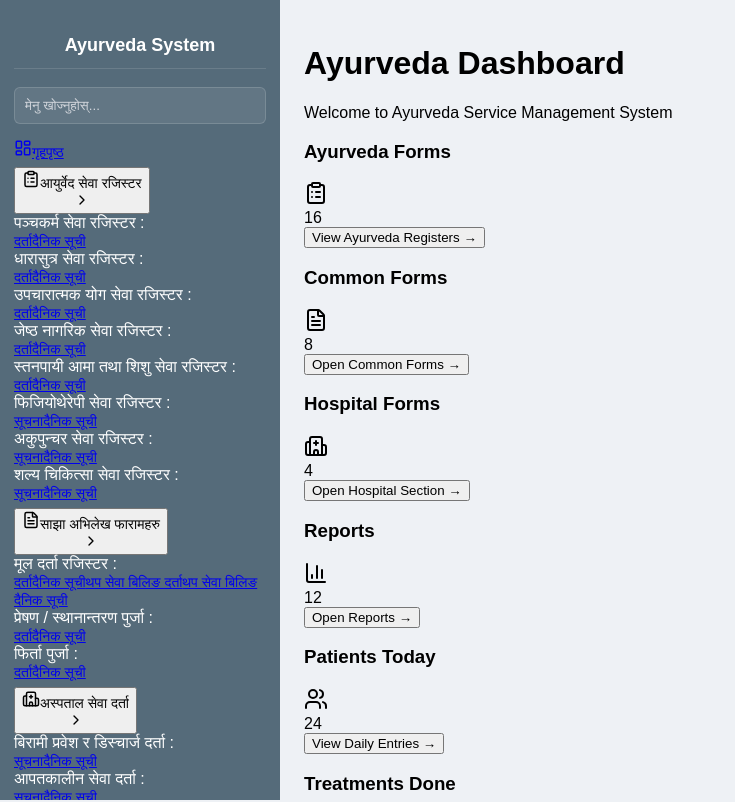
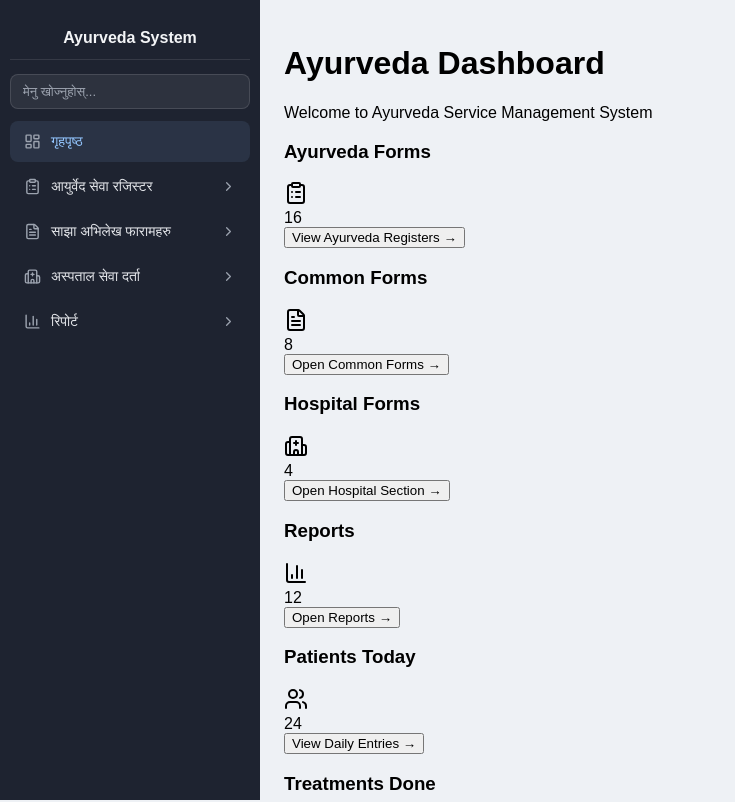
Before and after one commit to CodeBySushant/Ayurveda, a React (Vite) app in the folder frontend/: page /dashboard in a window 1280 px wide. Shown: the top 802 px of the page, without its empty margins (0-735 px from the left). Built offline with nearby package versions, Linux system fonts and the light colour scheme; the HTML template or start-up script is replaced by a standard one.

Commit message:
Sidebar Modified with Modern Design

```diff
--- a/frontend/src/App.css
+++ b/frontend/src/App.css
@@ -15,10 +15,10 @@ body {
 
 /* Sidebar */
 .sidebar {
-  width: 280px;
-  background: #556b7a;
+  width: 260px;
+  background: #1e2330;
   color: white;
-  padding: 20px 14px;
+  padding: 16px 10px;
   overflow-y: auto;
   height: 100vh;
   position: fixed;
@@ -27,58 +27,59 @@ body {
 }
 
 .sidebar h2 {
-  font-size: 18px;
+  font-size: 16px;
   font-weight: 700;
   text-align: center;
-  margin-bottom: 18px;
+  margin-bottom: 14px;
   padding-bottom: 12px;
-  border-bottom: 1px solid rgba(255,255,255,0.12);
+  border-bottom: 1px solid rgba(255, 255, 255, 0.1);
+  color: #f3f4f6;
 }
 
 .sidebar nav {
   display: flex;
   flex-direction: column;
-  gap: 6px;
+  gap: 2px;
 }
 
 /* Search */
 .sidebar input {
   width: 100%;
-  padding: 10px;
-  border-radius: 6px;
-  border: 1px solid rgba(255,255,255,0.15);
-  background: rgba(255,255,255,0.08);
+  padding: 9px 12px;
+  border-radius: 8px;
+  border: 1px solid rgba(255, 255, 255, 0.12);
+  background: rgba(255, 255, 255, 0.07);
   color: white;
-  margin-bottom: 15px;
+  margin-bottom: 12px;
   outline: none;
+  font-size: 13px;
 }
 
 .sidebar input::placeholder {
-  color: #d1d5db;
+  color: #9ca3af;
+}
+
+.sidebar input:focus {
+  border-color: rgba(255, 255, 255, 0.25);
+  background: rgba(255, 255, 255, 0.1);
 }
 
 /* Main */
 .main-content {
-  margin-left: 280px;
+  margin-left: 260px;
   flex: 1;
   padding: 24px;
   min-height: 100vh;
   background: #eef1f5;
 }
 
-/* Text size */
-.sidebar a,
-.sidebar button {
-  font-size: 14px;
-}
-
 /* Scrollbar */
 .sidebar::-webkit-scrollbar {
-  width: 6px;
+  width: 4px;
 }
 
 .sidebar::-webkit-scrollbar-thumb {
-  background: rgba(255,255,255,0.2);
+  background: rgba(255, 255, 255, 0.15);
   border-radius: 10px;
 }
 
--- a/frontend/src/components/SidebarItem.jsx
+++ b/frontend/src/components/SidebarItem.jsx
@@ -12,12 +12,11 @@ const SidebarItem = ({
 }) => {
   const isOpen = openMenu === item.id;
 
-  /* Filter children (only links searchable, titles always stay) */
   const filteredChildren = useMemo(() => {
+    if (!item.children) return [];
     if (!searchTerm) return item.children;
 
     const term = searchTerm.toLowerCase();
-
     return item.children.filter((child) => {
       if (child.type === "title") return true;
       return child.label.toLowerCase().includes(term);
@@ -40,45 +39,67 @@ const SidebarItem = ({
       (child) => child.type === "link" && activeLink === child.path
     );
 
+  const shouldBeOpen = isOpen || (searchTerm !== "" && hasVisibleLinks);
+
   /* ---------------- Parent With Children ---------------- */
   if (hasChildren) {
     return (
-      <div className="mb-1">
+      <div style={{ marginBottom: "2px" }}>
+        {/* Parent Button */}
         <button
           onClick={() => handleToggle(item.id)}
-          className={`w-full flex items-center justify-between px-3 py-2 rounded-lg transition
-          ${
-            isOpen
-              ? "bg-gray-800 text-white"
-              : "text-gray-300 hover:bg-gray-800"
+          style={{
+            width: "100%",
+            display: "flex",
+            alignItems: "center",
+            justifyContent: "space-between",
+            padding: "10px 14px",
+            borderRadius: "8px",
+            border: "none",
+            cursor: "pointer",
+            background: shouldBeOpen
+              ? "rgba(255,255,255,0.12)"
+              : "transparent",
+            color: isParentActive ? "#93c5fd" : "#e5e7eb",
+            transition: "background 0.2s",
+          }}
+          onMouseEnter={(e) =>
+            (e.currentTarget.style.background = "rgba(255,255,255,0.1)")
           }
-          ${isParentActive ? "text-blue-400" : ""}
-          `}
+          onMouseLeave={(e) =>
+            (e.currentTarget.style.background = shouldBeOpen
+              ? "rgba(255,255,255,0.12)"
+              : "transparent")
+          }
         >
-          <div className="flex items-center gap-3">
+          <div style={{ display: "flex", alignItems: "center", gap: "10px" }}>
             {item.icon &&
               React.createElement(item.icon, {
-                size: 18,
-                className: "text-gray-400",
+                size: 17,
+                style: { color: "#9ca3af", flexShrink: 0 },
               })}
-
-            <span className="text-[15px] leading-6">{item.label}</span>
+            <span style={{ fontSize: "14px", lineHeight: "1.5", textAlign: "left" }}>
+              {item.label}
+            </span>
           </div>
 
-          {isOpen || searchTerm ? (
-            <ChevronDown size={16} />
+          {shouldBeOpen ? (
+            <ChevronDown size={15} style={{ color: "#9ca3af", flexShrink: 0 }} />
           ) : (
-            <ChevronRight size={16} />
+            <ChevronRight size={15} style={{ color: "#9ca3af", flexShrink: 0 }} />
           )}
         </button>
 
+        {/* Children — only render when open */}
+        {shouldBeOpen && (
           <div
-          className={`ml-5 mt-1 border-l border-gray-700 overflow-hidden transition-all duration-300
-          ${
-            isOpen || searchTerm
-              ? "max-h-[1200px] opacity-100"
-              : "max-h-0 opacity-0"
-          }`}
+            style={{
+              marginLeft: "14px",
+              paddingLeft: "12px",
+              borderLeft: "1px solid rgba(255,255,255,0.15)",
+              marginTop: "2px",
+              marginBottom: "4px",
+            }}
           >
             {filteredChildren.map((child, index) => {
               /* Section Title */
@@ -86,52 +107,99 @@ const SidebarItem = ({
                 return (
                   <div
                     key={`${item.id}-title-${index}`}
-                  className="px-3 pt-3 pb-1 text-xs font-semibold text-gray-500 uppercase"
+                    style={{
+                      padding: "10px 10px 4px",
+                      fontSize: "11px",
+                      fontWeight: "600",
+                      color: "#6b7280",
+                      textTransform: "uppercase",
+                      letterSpacing: "0.07em",
+                    }}
                   >
                     {child.label}
                   </div>
                 );
               }
 
+              const isActive = activeLink === child.path;
+
               /* Link Item */
               return (
                 <Link
                   key={`${item.id}-link-${index}`}
                   to={child.path}
-                className={`block px-4 py-2 text-[15px] leading-6 transition rounded-r-lg
-                ${
-                  activeLink === child.path
-                    ? "bg-gray-800 text-blue-400"
-                    : "text-gray-400 hover:bg-gray-800 hover:text-white"
-                }`}
+                  style={{
+                    display: "block",
+                    padding: "8px 12px",
+                    fontSize: "13.5px",
+                    lineHeight: "1.5",
+                    borderRadius: "0 8px 8px 0",
+                    textDecoration: "none",
+                    color: isActive ? "#93c5fd" : "#d1d5db",
+                    background: isActive
+                      ? "rgba(147,197,253,0.1)"
+                      : "transparent",
+                    transition: "background 0.15s, color 0.15s",
+                  }}
+                  onMouseEnter={(e) => {
+                    if (!isActive) {
+                      e.currentTarget.style.background =
+                        "rgba(255,255,255,0.08)";
+                      e.currentTarget.style.color = "#fff";
+                    }
+                  }}
+                  onMouseLeave={(e) => {
+                    if (!isActive) {
+                      e.currentTarget.style.background = "transparent";
+                      e.currentTarget.style.color = "#d1d5db";
+                    }
+                  }}
                 >
                   {child.label}
                 </Link>
               );
             })}
           </div>
+        )}
       </div>
     );
   }
 
   /* ---------------- Single Direct Link ---------------- */
+  const isActive = activeLink === item.path;
+
   return (
     <Link
       to={item.path}
-      className={`flex items-center gap-3 px-3 py-2 rounded-lg transition
-      ${
-        activeLink === item.path
-          ? "bg-gray-800 text-blue-400"
-          : "text-gray-300 hover:bg-gray-800"
-      }`}
+      style={{
+        display: "flex",
+        alignItems: "center",
+        gap: "10px",
+        padding: "10px 14px",
+        borderRadius: "8px",
+        textDecoration: "none",
+        color: isActive ? "#93c5fd" : "#e5e7eb",
+        background: isActive ? "rgba(147,197,253,0.1)" : "transparent",
+        transition: "background 0.15s, color 0.15s",
+        marginBottom: "2px",
+      }}
+      onMouseEnter={(e) => {
+        if (!isActive) {
+          e.currentTarget.style.background = "rgba(255,255,255,0.08)";
+        }
+      }}
+      onMouseLeave={(e) => {
+        if (!isActive) {
+          e.currentTarget.style.background = "transparent";
+        }
+      }}
     >
       {item.icon &&
         React.createElement(item.icon, {
-          size: 18,
-          className: "text-gray-400",
+          size: 17,
+          style: { color: "#9ca3af", flexShrink: 0 },
         })}
-
-      <span className="text-[15px] leading-6">{item.label}</span>
+      <span style={{ fontSize: "14px", lineHeight: "1.5" }}>{item.label}</span>
     </Link>
   );
 };
```
Lines whose indentation alone changed are shown as unchanged.
